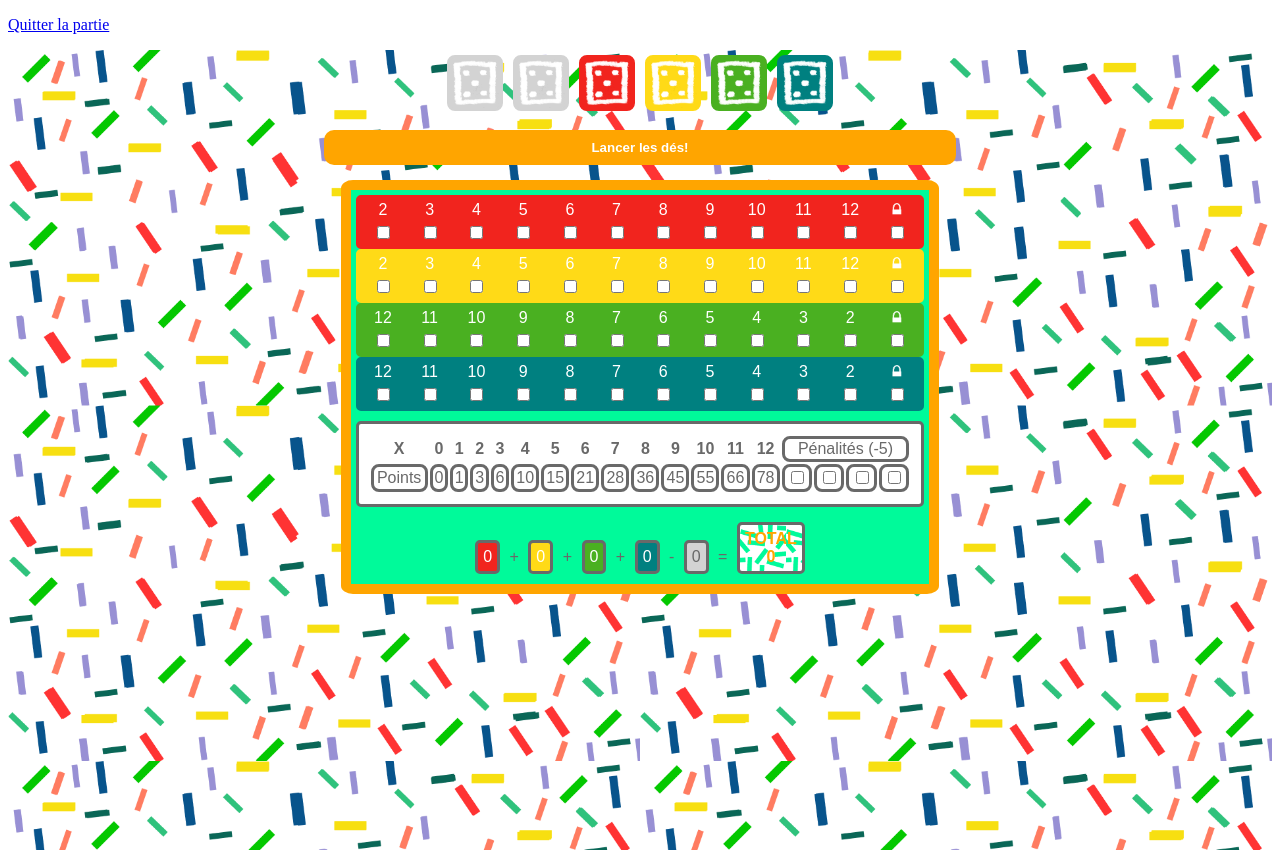
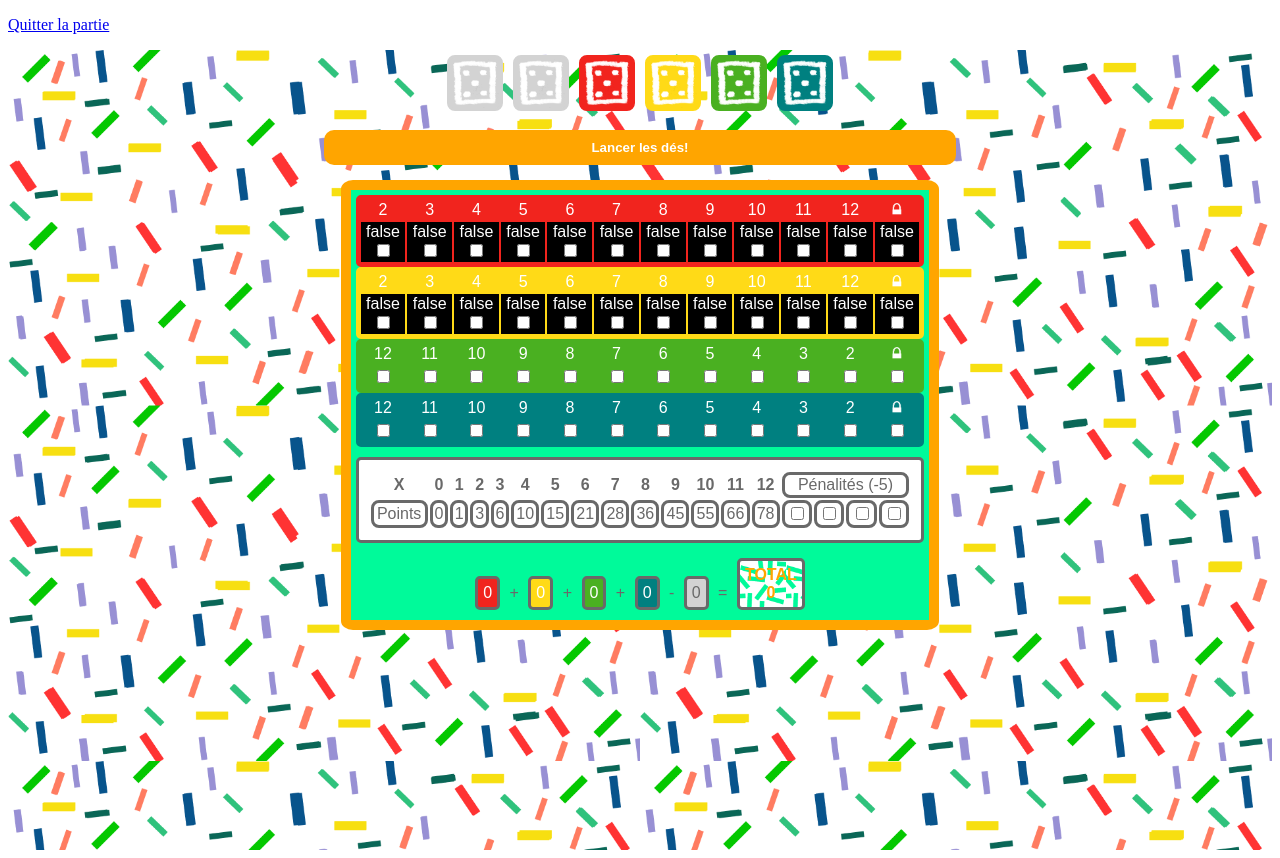
Before and after one commit to PlaisirsConfits/VueQwixx, a Vue app: page /qwixx/1 in a window 1280 px wide. Built offline with nearby package versions, Linux system fonts and the light colour scheme.

Commit message:
set example

```diff
--- a/src/components/Playrow.vue
+++ b/src/components/Playrow.vue
@@ -10,14 +10,24 @@
             <td><img class="padlock" src="/assets/padlock.png"></td>
         </tr>
         <tr v-if="this.color==='red' ||this.color==='yellow'">
-            <td v-for="n in 12" :key="n">
-<!--                <div :class="{'disabledCellColor' : disabledCell}"-->
+            <td
+                    v-for="n in 12"
+                    :key="n"
+
+                    :set="disabled =  lastCheckedPosition>=n"
+
+                     class="disabledCellColor"
+            >
+<!--                <div :class="{'disabledCellColor' : disabledCell}">-->
+
+
+                {{ disabled }}
 
                     <input
 
                             type="checkbox"
                             :value="n+1"
-                            :disabled="lastCheckedPosition>=n"
+                            :disabled="disabled"
                             v-model="checkedValues"
                             v-on:change="$emit('onCheckCount', checkedCount)"
 
@@ -26,7 +36,6 @@
 
 
 <!--                </div>-->
-
 
             </td>
         </tr>
@@ -60,7 +69,7 @@
             return {
                 checkedValues: [],
                 lastCheckedPosition: 0,
-                disabled: false,
+                //disableddsdsdsds: false,
                 // disabledCell: false,
 
 
```
